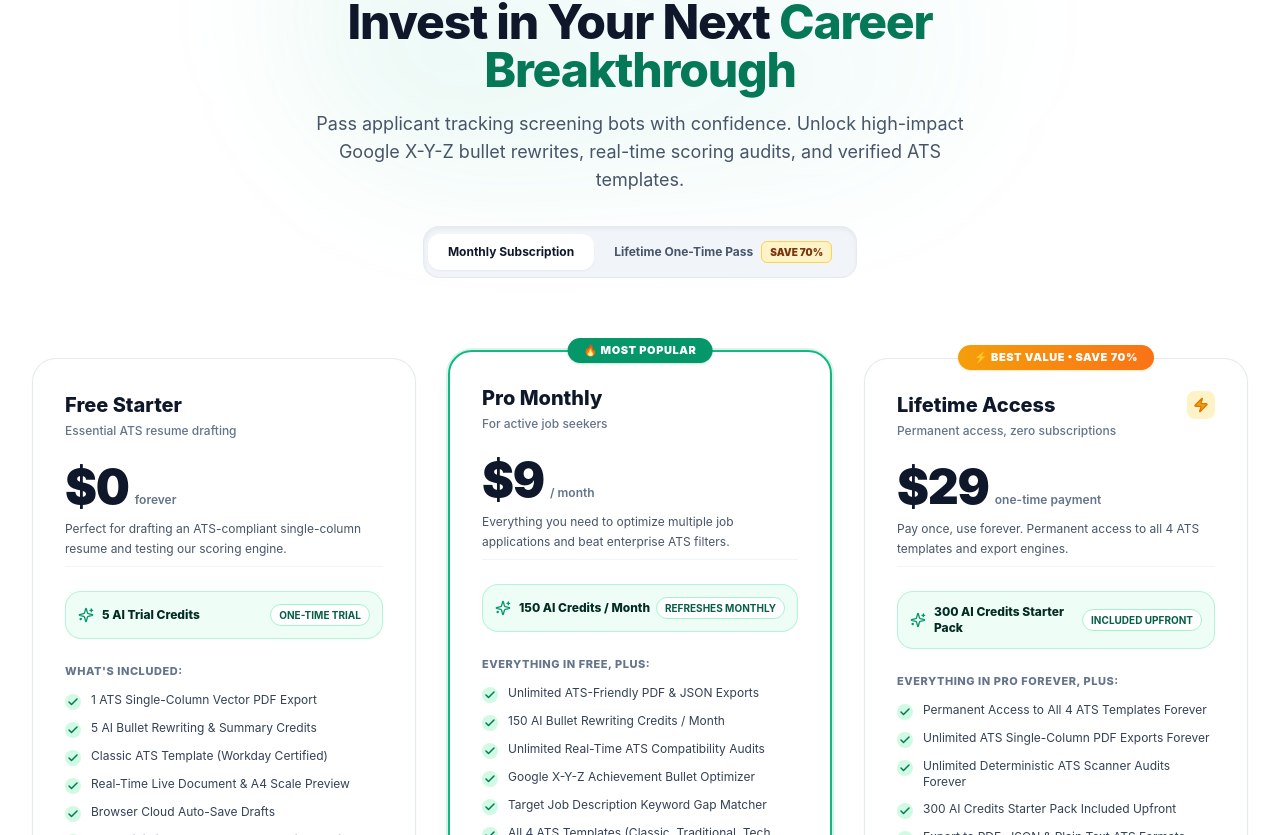
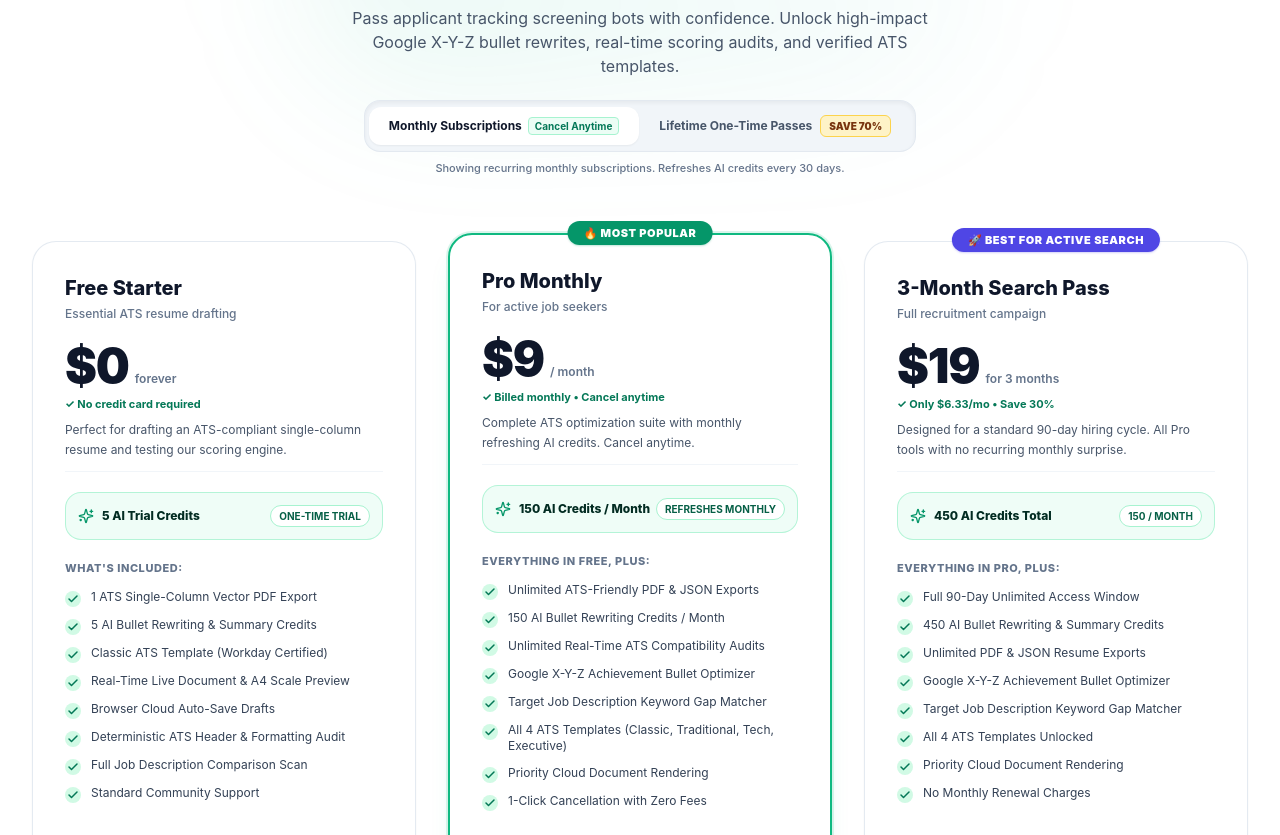
Before and after one commit to DaniruDesilva/ATS-CV-Builder, a Next.js app: page /pricing in a window 1280 px wide. Shown: the part 285-1120 px from the top of the page. Built offline with nearby package versions, Linux system fonts and the light colour scheme.

Commit message:
Reduce navbar top gap and implement dynamic plan switching between monthly subscriptions and lifetime passes

```diff
--- a/src/app/(dashboard)/pricing/page.tsx
+++ b/src/app/(dashboard)/pricing/page.tsx
@@ -20,16 +20,18 @@ import {
   ChevronDown,
   Layers,
   FileText,
-  Star,
+  Clock,
+  Award,
 } from 'lucide-react';
 import { useAuthStore, PlanTier } from '@/lib/store/useAuthStore';
 
 interface PlanPricing {
-  id: 'free' | 'pro_monthly' | 'lifetime';
+  id: 'free' | 'pro_monthly' | 'pro_quarterly' | 'lifetime' | 'lifetime_executive';
   name: string;
   tagline: string;
   price: string;
   period: string;
+  billingDetail?: string;
   badge?: string;
   badgeColor?: string;
   aiCreditsText: string;
@@ -41,13 +43,13 @@ interface PlanPricing {
   popular?: boolean;
 }
 
-const plans: PlanPricing[] = [
-  {
+const freePlan: PlanPricing = {
   id: 'free',
   name: 'Free Starter',
   tagline: 'Essential ATS resume drafting',
   price: '$0',
   period: 'forever',
+  billingDetail: 'No credit card required',
   aiCreditsText: '5 AI Trial Credits',
   aiCreditsBadge: 'One-Time Trial',
   description: 'Perfect for drafting an ATS-compliant single-column resume and testing our scoring engine.',
@@ -64,18 +66,22 @@ const plans: PlanPricing[] = [
   ],
   ctaText: 'Get Started Free',
   popular: false,
-  },
+};
+
+const monthlyPlans: PlanPricing[] = [
+  freePlan,
   {
     id: 'pro_monthly',
     name: 'Pro Monthly',
     tagline: 'For active job seekers',
     price: '$9',
     period: '/ month',
+    billingDetail: 'Billed monthly • Cancel anytime',
     badge: '🔥 Most Popular',
     badgeColor: 'bg-emerald-600 text-white font-black shadow-md shadow-emerald-600/25',
     aiCreditsText: '150 AI Credits / Month',
     aiCreditsBadge: 'Refreshes Monthly',
-    description: 'Everything you need to optimize multiple job applications and beat enterprise ATS filters.',
+    description: 'Complete ATS optimization suite with monthly refreshing AI credits. Cancel anytime.',
     featuresTitle: 'EVERYTHING IN FREE, PLUS:',
     features: [
       'Unlimited ATS-Friendly PDF & JSON Exports',
@@ -85,17 +91,48 @@ const plans: PlanPricing[] = [
       'Target Job Description Keyword Gap Matcher',
       'All 4 ATS Templates (Classic, Traditional, Tech, Executive)',
       'Priority Cloud Document Rendering',
-      'Cancel Anytime in 1-Click with Zero Fees',
+      '1-Click Cancellation with Zero Fees',
     ],
     ctaText: 'Upgrade to Pro Monthly',
     popular: true,
   },
   {
+    id: 'pro_quarterly',
+    name: '3-Month Search Pass',
+    tagline: 'Full recruitment campaign',
+    price: '$19',
+    period: 'for 3 months',
+    billingDetail: 'Only $6.33/mo • Save 30%',
+    badge: '🚀 Best for Active Search',
+    badgeColor: 'bg-indigo-600 text-white font-black shadow-md shadow-indigo-600/25',
+    aiCreditsText: '450 AI Credits Total',
+    aiCreditsBadge: '150 / Month',
+    description: 'Designed for a standard 90-day hiring cycle. All Pro tools with no recurring monthly surprise.',
+    featuresTitle: 'EVERYTHING IN PRO, PLUS:',
+    features: [
+      'Full 90-Day Unlimited Access Window',
+      '450 AI Bullet Rewriting & Summary Credits',
+      'Unlimited PDF & JSON Resume Exports',
+      'Google X-Y-Z Achievement Bullet Optimizer',
+      'Target Job Description Keyword Gap Matcher',
+      'All 4 ATS Templates Unlocked',
+      'Priority Cloud Document Rendering',
+      'No Monthly Renewal Charges',
+    ],
+    ctaText: 'Get 3-Month Pass ($19)',
+    popular: false,
+  },
+];
+
+const lifetimePlans: PlanPricing[] = [
+  freePlan,
+  {
     id: 'lifetime',
-    name: 'Lifetime Access',
+    name: 'Lifetime Access Pass',
     tagline: 'Permanent access, zero subscriptions',
     price: '$29',
     period: 'one-time payment',
+    billingDetail: 'Pay once, own forever • Save 70%',
     badge: '⚡ Best Value • Save 70%',
     badgeColor: 'bg-gradient-to-r from-amber-500 to-orange-500 text-white font-black shadow-md shadow-amber-500/25',
     aiCreditsText: '300 AI Credits Starter Pack',
@@ -113,6 +150,32 @@ const plans: PlanPricing[] = [
       'Affordable AI Credit Top-Ups Available Anytime',
     ],
     ctaText: 'Get Lifetime Access ($29)',
+    popular: true,
+  },
+  {
+    id: 'lifetime_executive',
+    name: 'Lifetime Executive Pack',
+    tagline: 'For senior leaders & career switchers',
+    price: '$49',
+    period: 'one-time payment',
+    billingDetail: 'Includes 1,000 AI Credits',
+    badge: '👑 Executive Bundle',
+    badgeColor: 'bg-slate-900 text-white font-black shadow-md shadow-slate-900/25',
+    aiCreditsText: '1,000 AI Credits Starter Pack',
+    aiCreditsBadge: 'Heavy AI Rewrites',
+    description: 'Permanent lifetime access paired with a massive 1,000 AI credit pack for multiple executive resumes.',
+    featuresTitle: 'EVERYTHING IN LIFETIME, PLUS:',
+    features: [
+      '1,000 AI Bullet Rewriting & Summary Credits',
+      'Permanent Access to All 4 ATS Templates Forever',
+      'Unlimited ATS PDF, JSON & Plain Text Exports',
+      'Executive Priority Cloud Rendering Queue',
+      'Early Access to All Upcoming ATS Templates',
+      'Multiple Resume Variation Management',
+      'Zero Recurring Fees Forever',
+      'VIP Dedicated Email Support Channel',
+    ],
+    ctaText: 'Get Executive Bundle ($49)',
     popular: false,
   },
 ];
@@ -120,7 +183,9 @@ const plans: PlanPricing[] = [
 export default function PricingPage() {
   const [mounted, setMounted] = useState(false);
   const [billingInterval, setBillingInterval] = useState<'monthly' | 'lifetime'>('monthly');
-  const [selectedPlanForCheckout, setSelectedPlanForCheckout] = useState<'pro_monthly' | 'lifetime' | null>(null);
+  const [selectedPlanForCheckout, setSelectedPlanForCheckout] = useState<
+    'pro_monthly' | 'pro_quarterly' | 'lifetime' | 'lifetime_executive' | null
+  >(null);
   const [checkoutEmail, setCheckoutEmail] = useState('');
   const [isProcessingCheckout, setIsProcessingCheckout] = useState(false);
   const [checkoutSuccessPlan, setCheckoutSuccessPlan] = useState<string | null>(null);
@@ -137,7 +202,12 @@ export default function PricingPage() {
 
   const currentPlanId = user?.plan || 'free';
 
-  const handleOpenCheckout = (planId: 'pro_monthly' | 'lifetime') => {
+  // Active plans based on toggle selection
+  const currentDisplayPlans = billingInterval === 'monthly' ? monthlyPlans : lifetimePlans;
+
+  const handleOpenCheckout = (
+    planId: 'pro_monthly' | 'pro_quarterly' | 'lifetime' | 'lifetime_executive'
+  ) => {
     setSelectedPlanForCheckout(planId);
   };
 
@@ -160,7 +230,13 @@ export default function PricingPage() {
       }
 
       setIsProcessingCheckout(false);
-      setCheckoutSuccessPlan(selectedPlanForCheckout === 'lifetime' ? 'Lifetime Access' : 'Pro Monthly');
+      const planNames: Record<string, string> = {
+        pro_monthly: 'Pro Monthly',
+        pro_quarterly: '3-Month Search Pass',
+        lifetime: 'Lifetime Access Pass',
+        lifetime_executive: 'Lifetime Executive Pack',
+      };
+      setCheckoutSuccessPlan(planNames[selectedPlanForCheckout] || 'Pro Plan');
       setSelectedPlanForCheckout(null);
     }, 1200);
   };
@@ -171,12 +247,12 @@ export default function PricingPage() {
       a: 'High-speed LLM processing (Google Gemini 1.5 & OpenRouter) incurs real cloud computing costs on every single bullet rewrite and resume scan. Providing a generous starter pack (300 credits on Lifetime, 150/mo on Pro) rather than an unsustainable "free forever" claim ensures lightning-fast response times, top-tier model quality, and a reliable platform that never cuts corners on quality.',
     },
     {
+      q: 'What is the difference between Monthly Subscriptions and Lifetime Passes?',
+      a: 'Monthly subscriptions ($9/mo or $19 for 3 months) provide ongoing access with refreshing AI credits every month. Lifetime passes ($29 or $49) are one-time payments: you pay once and own permanent lifetime access to all 4 ATS templates and unlimited deterministic PDF exports forever with no recurring billing.',
+    },
+    {
       q: 'Can I cancel my Pro Monthly subscription at any time?',
       a: 'Yes, absolutely. You can cancel with a single click from your User Dashboard or billing receipt. There are zero cancellation fees, and you will retain full Pro access until the end of your prepaid monthly billing cycle.',
-    },
-    {
-      q: 'Is the Lifetime plan really a one-time payment?',
-      a: 'Yes! You pay $29 once and receive permanent access to all 4 ATS templates, future template updates, and unlimited single-column PDF exports forever. There are zero recurring monthly or annual fees.',
     },
     {
       q: 'What happens when my AI credits run out on Lifetime?',
@@ -189,39 +265,42 @@ export default function PricingPage() {
   ];
 
   return (
-    <div className="max-w-7xl mx-auto px-4 sm:px-6 lg:px-8 py-16 lg:py-24 space-y-20 w-full animate-fade-in relative">
+    <div className="max-w-7xl mx-auto px-4 sm:px-6 lg:px-8 pt-5 sm:pt-7 pb-16 lg:pb-24 space-y-12 sm:space-y-16 w-full animate-fade-in relative">
 
       {/* Ambient background subtle lighting */}
-      <div className="absolute top-12 left-1/2 -translate-x-1/2 w-[700px] h-[350px] bg-gradient-to-tr from-emerald-500/10 via-teal-500/5 to-transparent rounded-full blur-3xl pointer-events-none" />
+      <div className="absolute top-6 left-1/2 -translate-x-1/2 w-[700px] h-[300px] bg-gradient-to-tr from-emerald-500/10 via-teal-500/5 to-transparent rounded-full blur-3xl pointer-events-none" />
 
-      {/* ── HEADER ── */}
-      <div className="text-center space-y-4 max-w-3xl mx-auto relative z-10">
-        <div className="inline-flex items-center gap-1.5 px-3.5 py-1.5 rounded-full bg-emerald-500/10 border border-emerald-500/20 text-emerald-800 text-xs font-bold shadow-2xs">
+      {/* ── COMPACT HEADER (Clean gap from navbar) ── */}
+      <div className="text-center space-y-3.5 max-w-3xl mx-auto relative z-10 pt-1">
+        <div className="inline-flex items-center gap-1.5 px-3 py-1 rounded-full bg-emerald-500/10 border border-emerald-500/20 text-emerald-800 text-xs font-bold shadow-2xs">
           <Sparkles className="w-3.5 h-3.5 text-emerald-600" />
           <span>Simple, Transparent ATS Pricing</span>
         </div>
 
-        <h1 className="text-3xl sm:text-4xl lg:text-5xl font-extrabold text-slate-900 tracking-tight leading-[1.15]">
+        <h1 className="text-3xl sm:text-4xl lg:text-[42px] font-extrabold text-slate-900 tracking-tight leading-[1.18]">
           Invest in Your Next <span className="text-emerald-700">Career Breakthrough</span>
         </h1>
 
-        <p className="text-base sm:text-lg text-slate-600 leading-relaxed max-w-2xl mx-auto">
+        <p className="text-sm sm:text-base text-slate-600 leading-relaxed max-w-xl mx-auto">
           Pass applicant tracking screening bots with confidence. Unlock high-impact Google X-Y-Z bullet rewrites, real-time scoring audits, and verified ATS templates.
         </p>
 
-        {/* Billing Interval Toggle Pill */}
-        <div className="pt-4 flex items-center justify-center">
-          <div className="inline-flex items-center p-1 rounded-2xl bg-slate-100 border border-slate-200/80 shadow-inner">
+        {/* Dynamic Billing Mode Toggle Pill */}
+        <div className="pt-2 flex flex-col items-center justify-center gap-2">
+          <div className="inline-flex items-center p-1 rounded-2xl bg-slate-100 border border-slate-200/90 shadow-inner">
             <button
               type="button"
               onClick={() => setBillingInterval('monthly')}
-              className={`px-5 py-2.5 rounded-xl text-xs font-bold transition-all ${
+              className={`px-5 py-2.5 rounded-xl text-xs font-bold transition-all flex items-center gap-1.5 ${
                 billingInterval === 'monthly'
                   ? 'bg-white text-slate-900 shadow-sm'
                   : 'text-slate-600 hover:text-slate-900'
               }`}
             >
-              Monthly Subscription
+              <span>Monthly Subscriptions</span>
+              <span className="text-[10px] font-bold text-emerald-700 px-1.5 py-0.2 rounded bg-emerald-50 border border-emerald-200">
+                Cancel Anytime
+              </span>
             </button>
             <button
               type="button"
@@ -232,35 +311,36 @@ export default function PricingPage() {
                   : 'text-slate-600 hover:text-slate-900'
               }`}
             >
-              <span>Lifetime One-Time Pass</span>
+              <span>Lifetime One-Time Passes</span>
               <span className="text-[10px] font-black uppercase px-2 py-0.5 rounded-md bg-amber-100 text-amber-900 border border-amber-300 whitespace-nowrap">
                 Save 70%
               </span>
             </button>
           </div>
+
+          <span className="text-[11px] text-slate-500 font-medium">
+            {billingInterval === 'monthly'
+              ? 'Showing recurring monthly subscriptions. Refreshes AI credits every 30 days.'
+              : 'Showing permanent one-time payment passes. Pay once, own forever with zero recurring fees.'}
+          </span>
         </div>
 
       </div>
 
-      {/* ── 3 PRICING CARDS GRID ── */}
+      {/* ── DYNAMIC 3 PRICING CARDS GRID ── */}
       <div className="grid grid-cols-1 md:grid-cols-3 gap-6 lg:gap-8 items-stretch relative z-10">
-        {plans.map((plan) => {
+        {currentDisplayPlans.map((plan) => {
           const isCurrent =
             mounted &&
             (currentPlanId === plan.id ||
               (currentPlanId === 'pro' && plan.id === 'pro_monthly'));
-          const isHighlighted =
-            (billingInterval === 'monthly' && plan.id === 'pro_monthly') ||
-            (billingInterval === 'lifetime' && plan.id === 'lifetime');
 
           return (
             <div
               key={plan.id}
               className={`relative rounded-3xl p-6 sm:p-8 flex flex-col justify-between transition-all duration-300 bg-white border ${
-                plan.id === 'pro_monthly'
+                plan.popular
                   ? 'border-2 border-emerald-500 shadow-xl shadow-emerald-500/10 ring-2 ring-emerald-500/15 md:-translate-y-2'
-                  : isHighlighted
-                  ? 'border-2 border-amber-500 shadow-xl shadow-amber-500/10 ring-2 ring-amber-500/15 md:-translate-y-2'
                   : 'border-slate-200/90 shadow-sm hover:border-slate-300 hover:shadow-md'
               }`}
             >
@@ -275,7 +355,7 @@ export default function PricingPage() {
                 </div>
               )}
 
-              <div className="space-y-6 flex-1 flex flex-col">
+              <div className="space-y-5 flex-1 flex flex-col">
 
                 {/* Header & Tagline */}
                 <div>
@@ -283,7 +363,7 @@ export default function PricingPage() {
                     <h3 className="text-xl font-extrabold text-slate-900">
                       {plan.name}
                     </h3>
-                    {plan.id === 'lifetime' && (
+                    {plan.id.includes('lifetime') && (
                       <div className="w-7 h-7 rounded-lg bg-amber-100 text-amber-700 flex items-center justify-center">
                         <Zap className="w-4 h-4 fill-amber-500 text-amber-600" />
                       </div>
@@ -293,13 +373,18 @@ export default function PricingPage() {
                 </div>
 
                 {/* Price Display */}
-                <div className="space-y-1 pb-2 border-b border-slate-100 min-h-[90px] flex flex-col justify-center">
+                <div className="space-y-1 pb-3 border-b border-slate-100 min-h-[92px] flex flex-col justify-center">
                   <div className="flex items-baseline gap-1.5">
                     <span className="text-4xl sm:text-5xl font-black text-slate-900 tracking-tight">
                       {plan.price}
                     </span>
                     <span className="text-xs text-slate-500 font-semibold">{plan.period}</span>
                   </div>
+                  {plan.billingDetail && (
+                    <span className="text-[11px] text-emerald-700 font-bold block pt-0.5">
+                      ✓ {plan.billingDetail}
+                    </span>
+                  )}
                   <p className="text-xs text-slate-600 leading-relaxed pt-1">
                     {plan.description}
                   </p>
@@ -355,7 +440,11 @@ export default function PricingPage() {
                 ) : (
                   <button
                     type="button"
-                    onClick={() => handleOpenCheckout(plan.id as 'pro_monthly' | 'lifetime')}
+                    onClick={() =>
+                      handleOpenCheckout(
+                        plan.id as 'pro_monthly' | 'pro_quarterly' | 'lifetime' | 'lifetime_executive'
+                      )
+                    }
                     className={`w-full py-3.5 rounded-2xl text-xs font-extrabold flex items-center justify-center gap-2 transition-all shadow-md ${
                       plan.popular
                         ? 'bg-emerald-600 hover:bg-emerald-700 text-white shadow-emerald-600/20 hover:scale-102'
@@ -413,7 +502,7 @@ export default function PricingPage() {
             Compare All Features Side-by-Side
           </h2>
           <p className="text-xs sm:text-sm text-slate-500 max-w-xl mx-auto">
-            Transparent breakdown of every single capability across our three pricing tiers.
+            Transparent breakdown of every single capability across our subscription and lifetime pricing tiers.
           </p>
         </div>
 
@@ -599,7 +688,13 @@ export default function PricingPage() {
                 </div>
                 <div>
                   <h3 className="text-base sm:text-lg font-extrabold text-slate-900">
-                    Activate {selectedPlanForCheckout === 'lifetime' ? 'Lifetime Access' : 'Pro Monthly'}
+                    {selectedPlanForCheckout === 'lifetime'
+                      ? 'Activate Lifetime Access Pass'
+                      : selectedPlanForCheckout === 'lifetime_executive'
+                      ? 'Activate Lifetime Executive Bundle'
+                      : selectedPlanForCheckout === 'pro_quarterly'
+                      ? 'Activate 3-Month Search Pass'
+                      : 'Activate Pro Monthly Subscription'}
                   </h3>
                   <span className="text-xs text-slate-500">
                     Instant Activation • Secure Checkout
@@ -621,21 +716,39 @@ export default function PricingPage() {
               <div className="flex items-center justify-between font-bold text-slate-800">
                 <span>Plan Selected:</span>
                 <span className="text-slate-900 font-extrabold text-sm">
-                  {selectedPlanForCheckout === 'lifetime' ? 'Lifetime Access Pass' : 'Pro Monthly Subscription'}
+                  {selectedPlanForCheckout === 'lifetime'
+                    ? 'Lifetime Access Pass'
+                    : selectedPlanForCheckout === 'lifetime_executive'
+                    ? 'Lifetime Executive Pack'
+                    : selectedPlanForCheckout === 'pro_quarterly'
+                    ? '3-Month Search Pass'
+                    : 'Pro Monthly'}
                 </span>
               </div>
 
               <div className="flex items-center justify-between text-slate-600">
                 <span>Total Due Today:</span>
                 <span className="text-base font-black text-emerald-700">
-                  {selectedPlanForCheckout === 'lifetime' ? '$29.00 (One-Time)' : '$9.00 / month'}
+                  {selectedPlanForCheckout === 'lifetime'
+                    ? '$29.00 (One-Time)'
+                    : selectedPlanForCheckout === 'lifetime_executive'
+                    ? '$49.00 (One-Time)'
+                    : selectedPlanForCheckout === 'pro_quarterly'
+                    ? '$19.00 (For 3 Months)'
+                    : '$9.00 / month'}
                 </span>
               </div>
 
               <div className="flex items-center justify-between text-slate-600 border-t border-slate-200 pt-2">
                 <span>AI Credits Allocated:</span>
                 <span className="font-extrabold text-slate-900">
-                  {selectedPlanForCheckout === 'lifetime' ? '300 Starter Credits' : '150 Credits / month'}
+                  {selectedPlanForCheckout === 'lifetime'
+                    ? '300 Starter Credits'
+                    : selectedPlanForCheckout === 'lifetime_executive'
+                    ? '1,000 Starter Credits'
+                    : selectedPlanForCheckout === 'pro_quarterly'
+                    ? '450 Credits Total'
+                    : '150 Credits / month'}
                 </span>
               </div>
             </div>
@@ -693,7 +806,13 @@ export default function PricingPage() {
                     <CheckCircle2 className="w-4 h-4" />
                     <span>
                       Confirm &amp; Activate{' '}
-                      {selectedPlanForCheckout === 'lifetime' ? 'Lifetime ($29)' : 'Pro ($9/mo)'}
+                      {selectedPlanForCheckout === 'lifetime'
+                        ? 'Lifetime ($29)'
+                        : selectedPlanForCheckout === 'lifetime_executive'
+                        ? 'Executive Pack ($49)'
+                        : selectedPlanForCheckout === 'pro_quarterly'
+                        ? '3-Month Pass ($19)'
+                        : 'Pro ($9/mo)'}
                     </span>
                   </>
                 )}
@@ -736,7 +855,15 @@ export default function PricingPage() {
               <ul className="text-[11px] text-emerald-800 space-y-1 pl-5 list-disc">
                 <li>All 4 ATS Templates (Classic, Traditional, Tech, Executive)</li>
                 <li>Unlimited Single-Column PDF Exports</li>
-                <li>{checkoutSuccessPlan.includes('Lifetime') ? '300 AI Credits Starter Pack' : '150 AI Credits / Month'}</li>
+                <li>
+                  {checkoutSuccessPlan.includes('Executive')
+                    ? '1,000 AI Credits Starter Pack'
+                    : checkoutSuccessPlan.includes('Lifetime')
+                    ? '300 AI Credits Starter Pack'
+                    : checkoutSuccessPlan.includes('3-Month')
+                    ? '450 AI Credits (90-Day Window)'
+                    : '150 AI Credits / Month'}
+                </li>
               </ul>
             </div>
 
--- a/src/lib/store/useAuthStore.ts
+++ b/src/lib/store/useAuthStore.ts
@@ -3,7 +3,13 @@
 import { create } from 'zustand';
 import { persist } from 'zustand/middleware';
 
-export type PlanTier = 'free' | 'pro_monthly' | 'lifetime' | 'pro';
+export type PlanTier =
+  | 'free'
+  | 'pro_monthly'
+  | 'pro_quarterly'
+  | 'lifetime'
+  | 'lifetime_executive'
+  | 'pro';
 
 export interface User {
   id: string;
@@ -23,7 +29,9 @@ interface AuthState {
   login: (userData: { email: string; name?: string; plan?: PlanTier }) => void;
   logout: () => void;
   updateUser: (data: Partial<User>) => void;
-  upgradePlan: (tier: 'pro_monthly' | 'lifetime') => void;
+  upgradePlan: (
+    tier: 'pro_monthly' | 'pro_quarterly' | 'lifetime' | 'lifetime_executive'
+  ) => void;
   useAiCredit: () => boolean;
 }
 
@@ -41,7 +49,11 @@ export const useAuthStore = create<AuthState>()(
           .join(' ');
 
         const chosenPlan: PlanTier = plan || 'free';
-        const initialCredits = chosenPlan === 'lifetime' ? 300 : chosenPlan === 'pro_monthly' || chosenPlan === 'pro' ? 150 : 5;
+        let initialCredits = 5;
+        if (chosenPlan === 'lifetime_executive') initialCredits = 1000;
+        else if (chosenPlan === 'lifetime') initialCredits = 300;
+        else if (chosenPlan === 'pro_quarterly') initialCredits = 450;
+        else if (chosenPlan === 'pro_monthly' || chosenPlan === 'pro') initialCredits = 150;
 
         const user: User = {
           id: `usr_${Date.now()}`,
@@ -73,11 +85,14 @@ export const useAuthStore = create<AuthState>()(
         }));
       },
 
-      upgradePlan: (tier: 'pro_monthly' | 'lifetime') => {
+      upgradePlan: (tier) => {
         set((state) => {
-          const credits = tier === 'lifetime' ? 300 : 150;
+          let credits = 150;
+          if (tier === 'pro_quarterly') credits = 450;
+          if (tier === 'lifetime') credits = 300;
+          if (tier === 'lifetime_executive') credits = 1000;
+
           if (!state.user) {
-            // If anonymous user upgrades, create user session
             const newUser: User = {
               id: `usr_${Date.now()}`,
               email: 'subscriber@resumai.pro',
```
Lines whose indentation alone changed are shown as unchanged.
